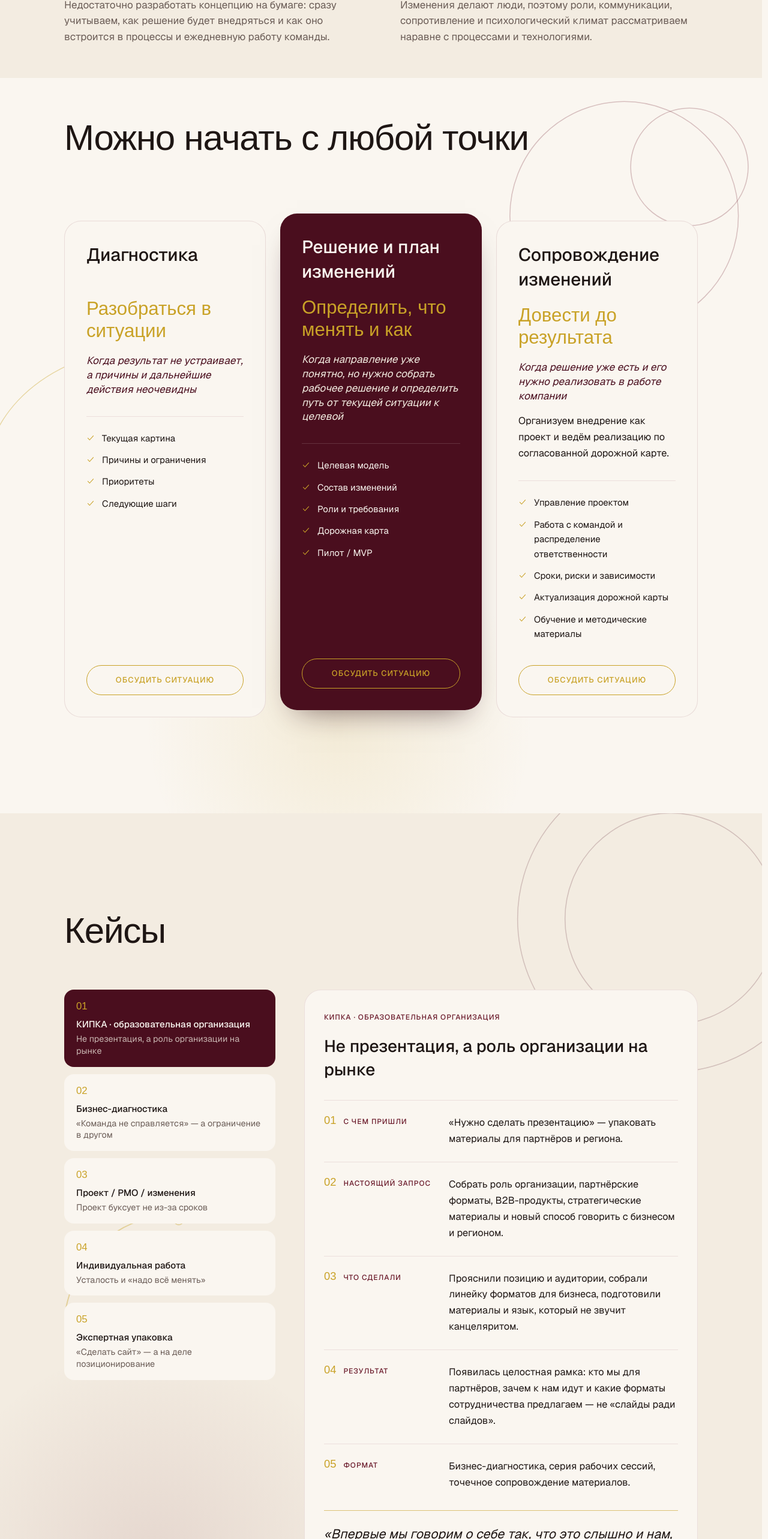
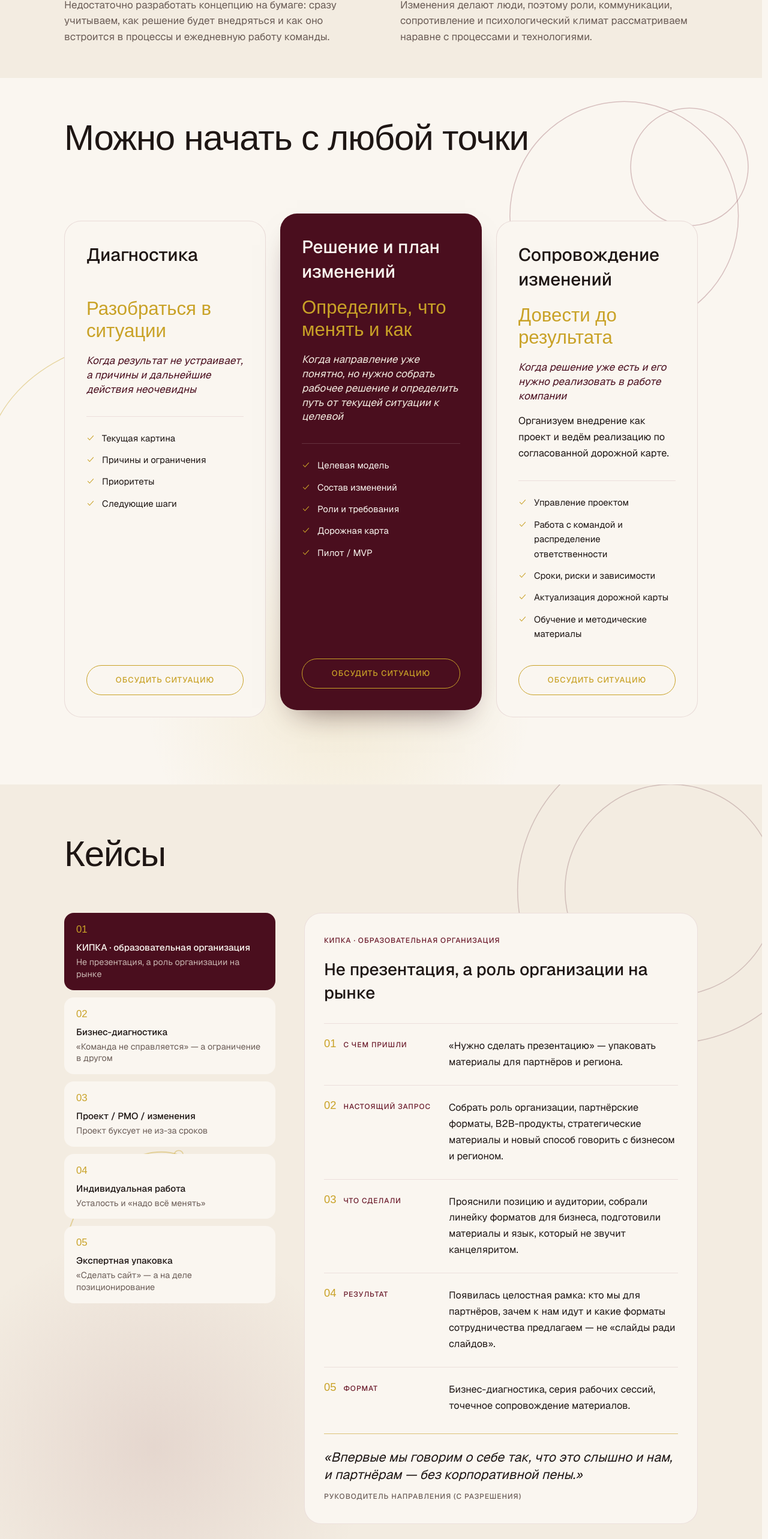
Before and after one commit to Sladenki/premium-psychology, a Next.js app: page / in a window 1280 px wide. Shown: the part 3875-6441 px from the top of the page at 60% size. Built offline with nearby package versions, Linux system fonts and the light colour scheme; a web font is replaced by a local one.

Commit message:
change some spaces between blocks

```diff
--- a/components/sections/cases.tsx
+++ b/components/sections/cases.tsx
@@ -55,7 +55,7 @@ export function Cases() {
   const active = cases.items.find((item) => item.id === activeId) ?? cases.items[0];
 
   return (
-    <section id="cases" className="relative overflow-hidden bg-cream-100 py-16 sm:py-28 lg:py-40">
+    <section id="cases" className="relative overflow-hidden bg-cream-100 pt-10 pb-12 sm:pt-16 sm:pb-20 lg:pt-20 lg:pb-24">
       <Atmosphere variant="cases" />
       <div className="relative z-10 mx-auto w-full max-w-[1120px] px-5 sm:px-8">
         <RevealLines
--- a/components/sections/contact.tsx
+++ b/components/sections/contact.tsx
@@ -24,7 +24,7 @@ export function ContactForm() {
   }
 
   return (
-    <section id="contact" className="relative overflow-hidden bg-cream-100 pt-16 pb-10 sm:pt-28 sm:pb-14 lg:pt-32 lg:pb-16">
+    <section id="contact" className="relative overflow-hidden bg-cream-100 pt-10 pb-10 sm:pt-16 sm:pb-14 lg:pt-20 lg:pb-16">
       <Atmosphere variant="contact" />
       <div className="relative z-10 mx-auto grid w-full max-w-[1120px] items-center gap-12 px-5 sm:px-8 lg:grid-cols-[minmax(0,1fr)_minmax(0,28rem)] lg:gap-16 xl:grid-cols-[minmax(0,1fr)_32rem]">
         <div>
--- a/components/sections/pricing.tsx
+++ b/components/sections/pricing.tsx
@@ -111,7 +111,7 @@ export function Pricing() {
   const plans = pricing.plans[mode];
 
   return (
-    <section id="formats" className="relative overflow-hidden bg-cream-50 pt-10 pb-16 sm:pt-14 sm:pb-28 lg:pt-16 lg:pb-40">
+    <section id="formats" className="relative overflow-hidden bg-cream-50 pt-10 pb-12 sm:pt-14 sm:pb-20 lg:pt-16 lg:pb-28">
       <Atmosphere variant="formats" />
       <div className="relative z-10 mx-auto w-full max-w-[1120px] px-5 sm:px-8">
         <RevealLines
```
